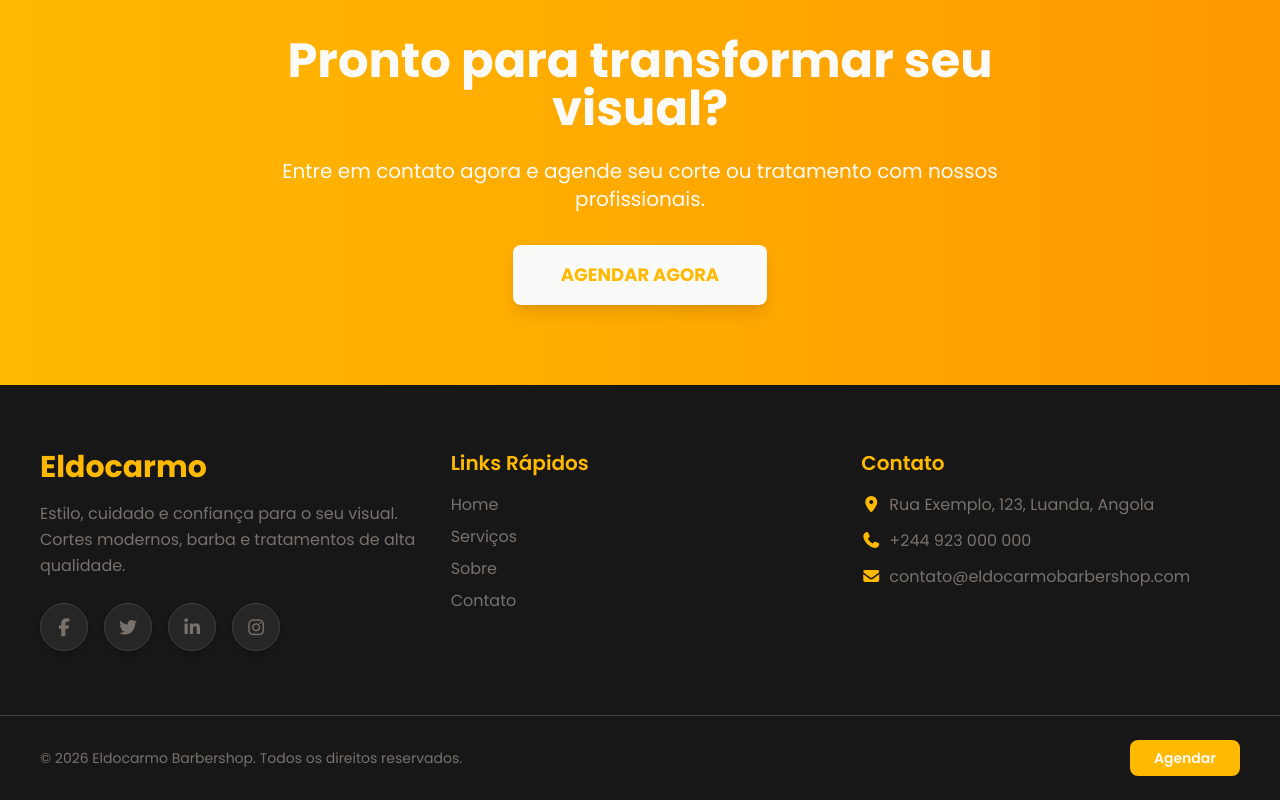
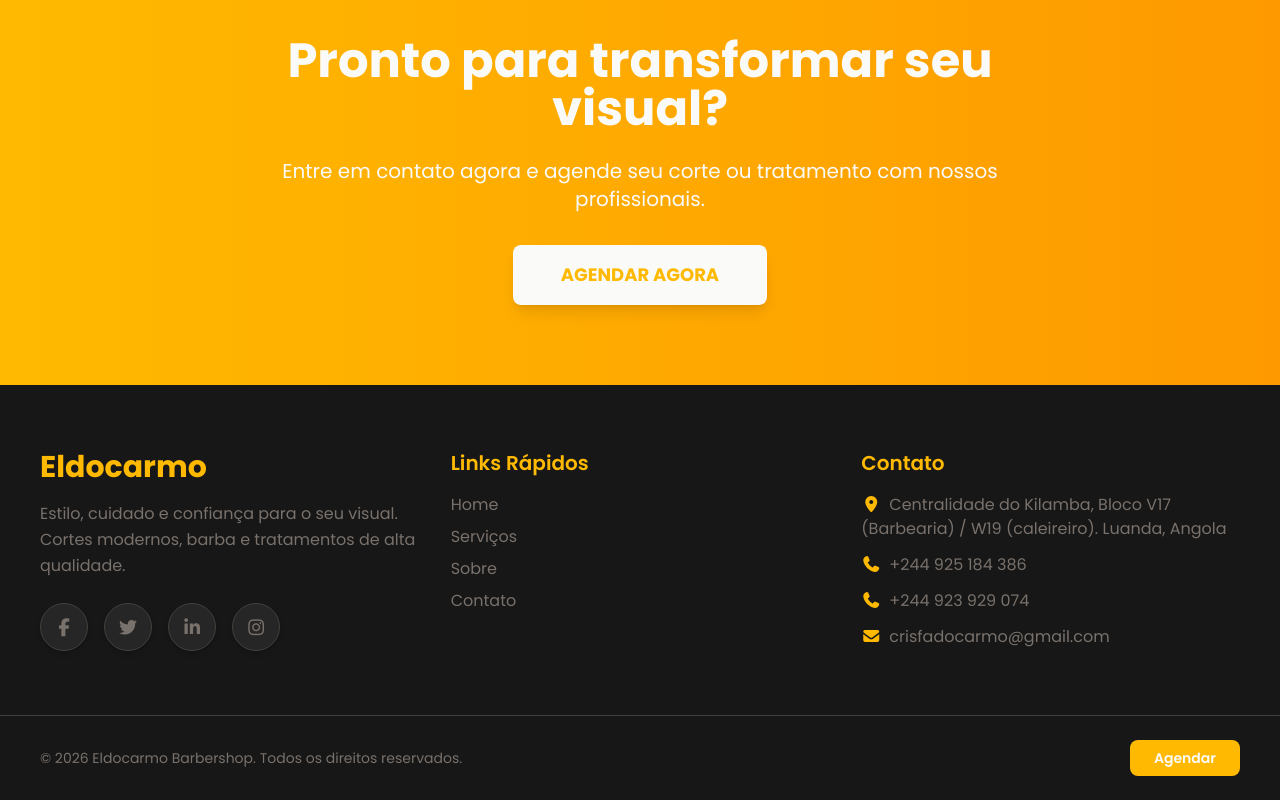
Before and after one commit to nsimba-afonso-nwayami/eldocarmo-barbershop, a React (Vite) app: page / in a window 1280 px wide. Shown: the part 5651-6451 px from the top of the page. Built offline with nearby package versions, Linux system fonts and the light colour scheme.

Commit message:
Informações de contato atualizado no rodapé

```diff
--- a/src/components/footer/Footer.jsx
+++ b/src/components/footer/Footer.jsx
@@ -64,18 +64,24 @@ export default function Footer() {
           <div className="text-stone-500 space-y-3">
             <p>
               <i className="fas fa-map-marker-alt mr-2 text-amber-400"></i>
-              Rua Exemplo, 123, Luanda, Angola
+              Centralidade do Kilamba, Bloco V17 (Barbearia) / W19 (caleireiro). Luanda, Angola
             </p>
             <p>
               <i className="fas fa-phone mr-2 text-amber-400"></i>
-              <a href="tel:+244923000000" className="hover:text-amber-400 transition">
-                +244 923 000 000
+              <a href="tel:+244925184386" className="hover:text-amber-400 transition">
+                +244 925 184 386
+              </a>
+            </p>
+            <p>
+              <i className="fas fa-phone mr-2 text-amber-400"></i>
+              <a href="tel:+244923929074" className="hover:text-amber-400 transition">
+                +244 923 929 074
               </a>
             </p>
             <p>
               <i className="fas fa-envelope mr-2 text-amber-400"></i>
               <a href="mailto:contato@eldocarmobarbershop.com" className="hover:text-amber-400 transition">
-                contato@eldocarmobarbershop.com
+                crisfadocarmo@gmail.com
               </a>
             </p>
           </div>
```
